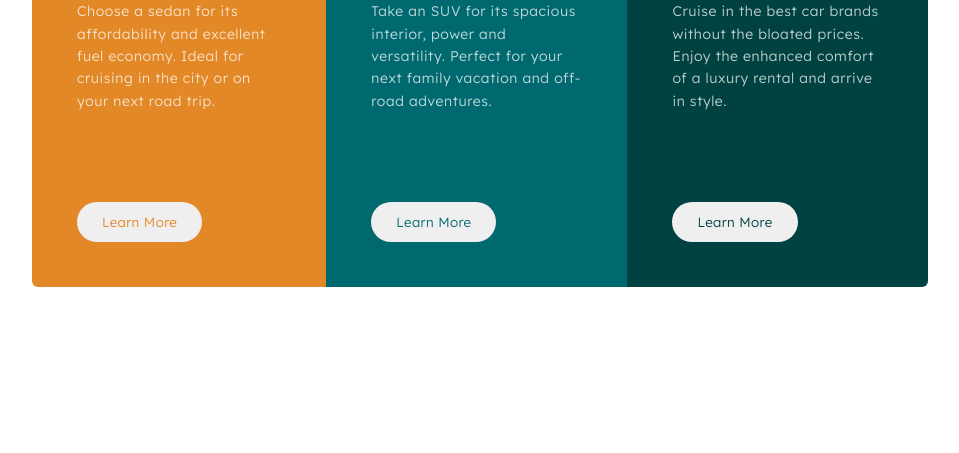
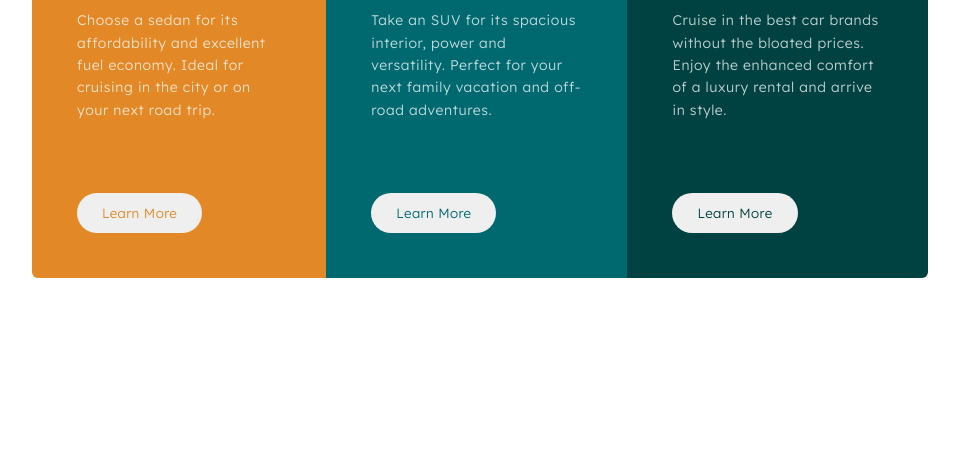
Before and after one commit to EtFX1/Frontend-mentor-3-column-preview-card-component-main, a plain HTML site: page index.html in a window 1280 px wide. Shown: the part 347-800 px from the top of the page, without its empty margins (160-1119 px from the left). Drawn offline with Linux system fonts and the light colour scheme.

Commit message:
changed the article tags to section and reduced margin at the bottom of the paragrah

```diff
--- a/index.html
+++ b/index.html
@@ -25,7 +25,7 @@
     <body>
         <main id="cards-container">
             <!-- @!Section 1 - Sedans -->
-            <article class="card card--orange">
+            <section class="card card--orange">
                 <!-- Sedan image -->
                 <svg
                     class="card__illustration"
@@ -65,10 +65,10 @@
                 <button class="card__button card__button--orange-text">
                     Learn More
                 </button>
-            </article>
+            </section>
 
             <!-- @!Section 2 - SUV'S -->
-            <article class="card card--dark-cyan">
+            <section class="card card--dark-cyan">
                 <!-- SUV image -->
                 <svg
                     class="card__illustration"
@@ -108,10 +108,10 @@
                 <button class="card__button card__button--dark-cyan-text">
                     Learn More
                 </button>
-            </article>
+            </section>
 
             <!-- @!Section 3 - LUXURY -->
-            <article class="card card--very-dark-cyan">
+            <section class="card card--very-dark-cyan">
                 <!-- Luxury image -->
                 <svg
                     class="card__illustration"
@@ -151,7 +151,7 @@
                 <button class="card__button card__button--very-dark-cyan-text">
                     Learn More
                 </button>
-            </article>
+            </section>
         </main>
     </body>
 </html>
--- a/styles.css
+++ b/styles.css
@@ -42,7 +42,7 @@ body {
 
 /* targets all cards */
 .card {
-    padding: clamp(2.5rem, 14%, 2.8125rem);
+    padding: clamp(1rem, 14%, 2.8125rem);
 }
 
 /* !General styles for all cards (block, element) */
@@ -150,6 +150,6 @@ body {
 
     /* div containing header and text cont */
     .card__heading-and-text-cont {
-        margin-bottom: 5.625rem;
+        margin-bottom: 4.5rem;
     }
 }
```
Also changed, not shown: 1 other file.
